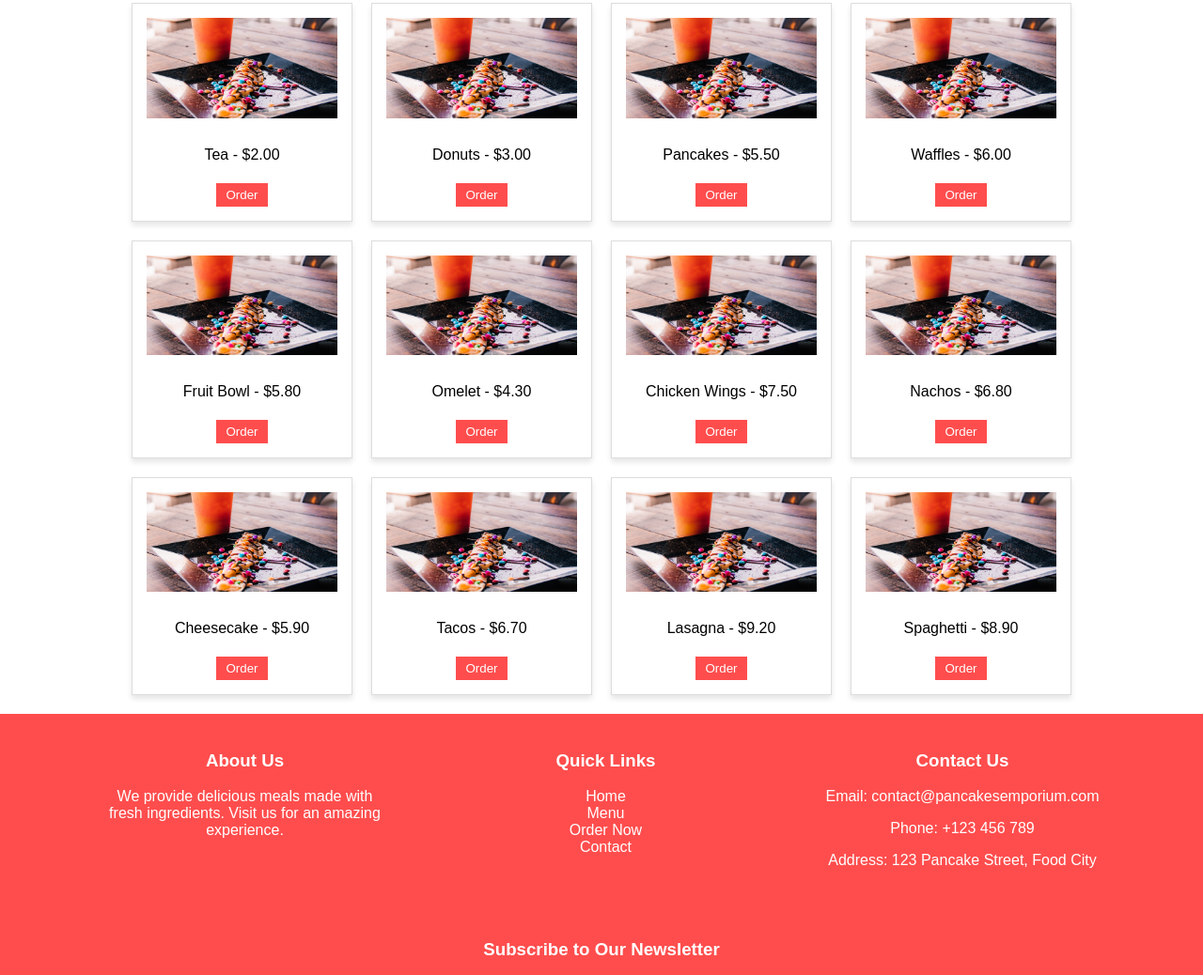
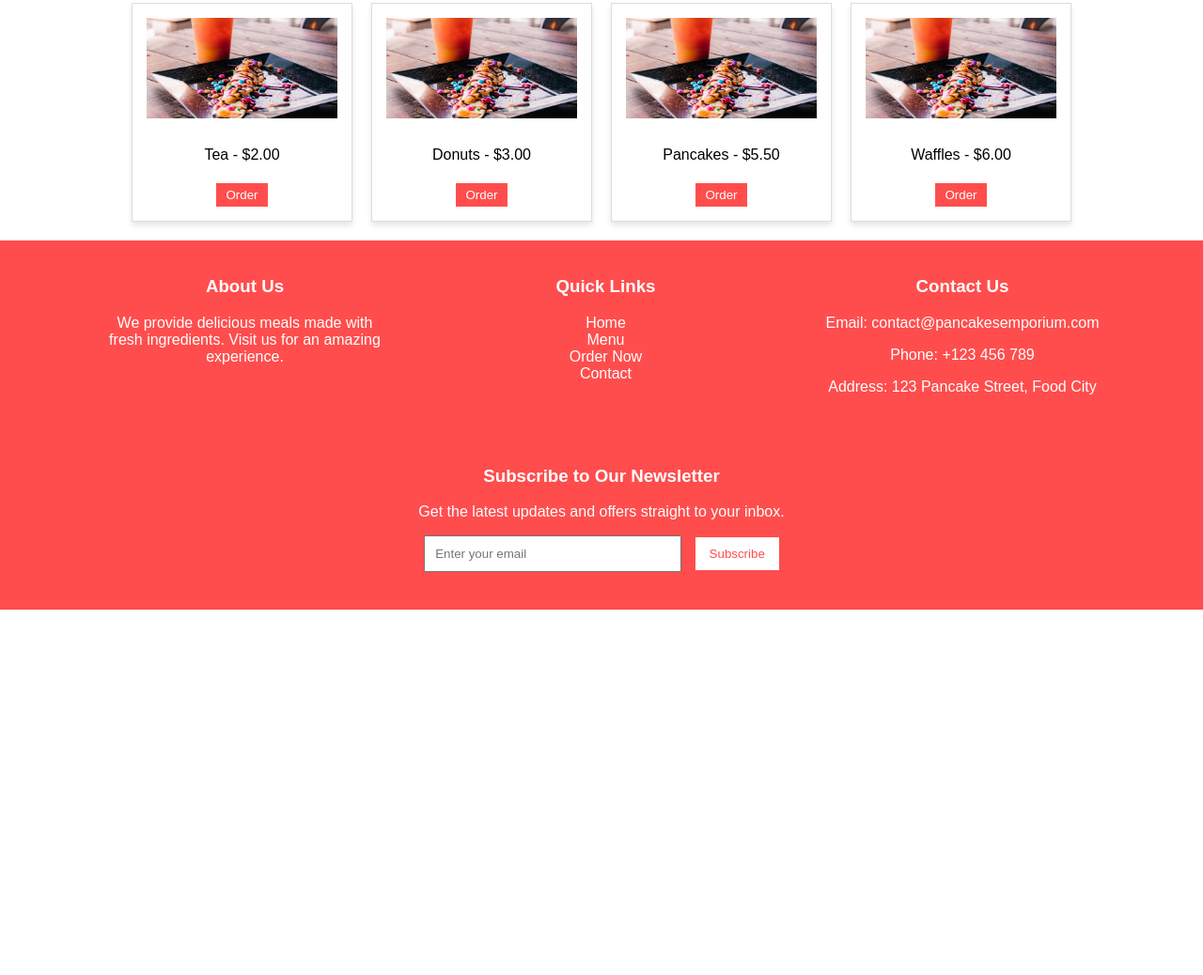
Before and after one commit to KelvinNet6/ThePanCakesEmporium, a plain HTML site: page index.html in a window 1280 px wide. Shown: the part 1322-2360 px from the top of the page at 94% size. After the commit the page ends 1971 px from the top, so only its background shows below. Drawn offline with Linux system fonts and the light colour scheme.

Commit message:
Update index.html

```diff
--- a/index.html
+++ b/index.html
@@ -118,46 +118,6 @@
                 <p>Waffles - $6.00</p>
                 <button>Order</button>
             </div>
-            <div class="menu-item">
-                <img src="The-Pancake-emporium.png" alt="Fruit Bowl">
-                <p>Fruit Bowl - $5.80</p>
-                <button>Order</button>
-            </div>
-            <div class="menu-item">
-                <img src="The-Pancake-emporium.png" alt="Omelet">
-                <p>Omelet - $4.30</p>
-                <button>Order</button>
-            </div>
-            <div class="menu-item">
-                <img src="The-Pancake-emporium.png" alt="Chicken Wings">
-                <p>Chicken Wings - $7.50</p>
-                <button>Order</button>
-            </div>
-            <div class="menu-item">
-                <img src="The-Pancake-emporium.png" alt="Nachos">
-                <p>Nachos - $6.80</p>
-                <button>Order</button>
-            </div>
-            <div class="menu-item">
-                <img src="The-Pancake-emporium.png" alt="Cheesecake">
-                <p>Cheesecake - $5.90</p>
-                <button>Order</button>
-            </div>
-            <div class="menu-item">
-                <img src="The-Pancake-emporium.png" alt="Tacos">
-                <p>Tacos - $6.70</p>
-                <button>Order</button>
-            </div>
-            <div class="menu-item">
-                <img src="The-Pancake-emporium.png" alt="Lasagna">
-                <p>Lasagna - $9.20</p>
-                <button>Order</button>
-            </div>
-            <div class="menu-item">
-                <img src="The-Pancake-emporium.png" alt="Spaghetti">
-                <p>Spaghetti - $8.90</p>
-                <button>Order</button>
-            </div>
         </div>
     </section>
 
```
